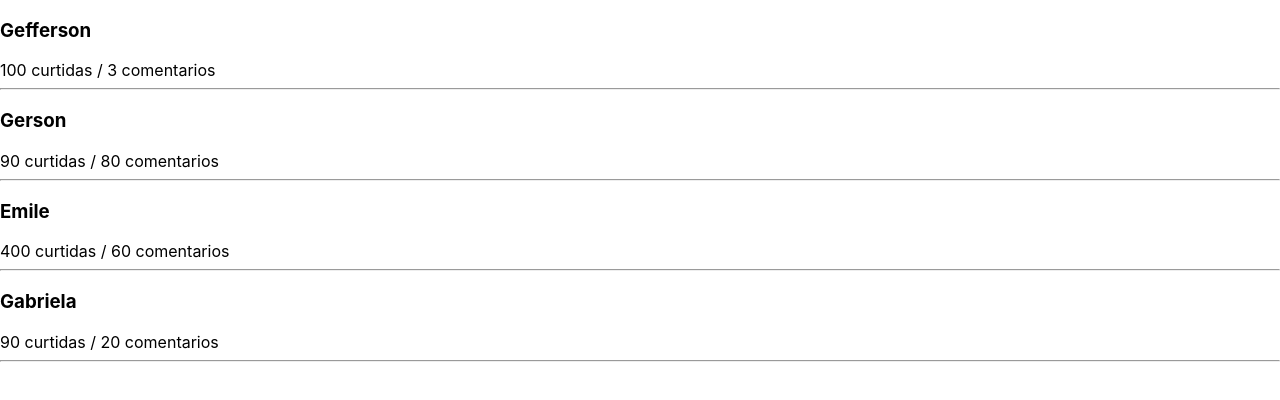
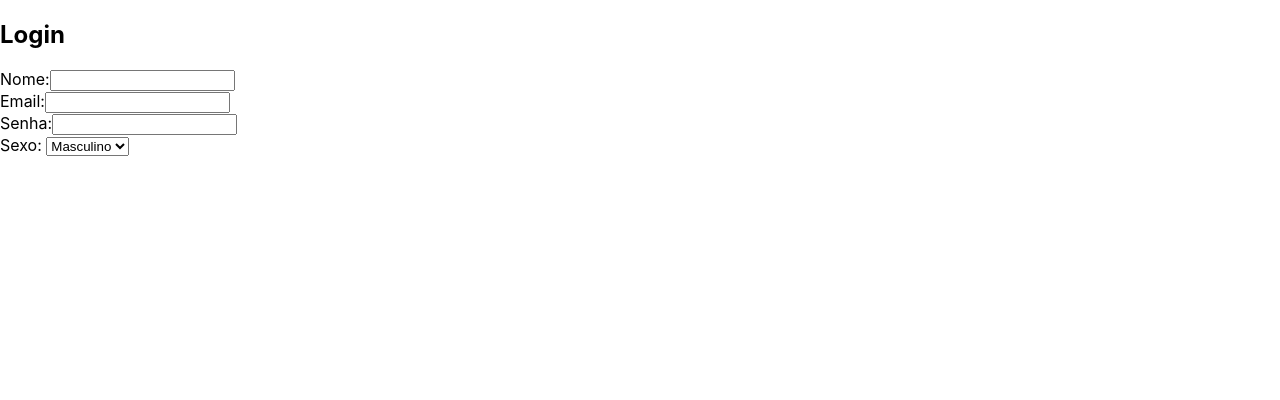
Before and after one commit to GeffersonST/Curso-React, a React (Create React App) app: page / in a window 1280 px wide. Shown: the top 400 px of the page. Built offline with nearby package versions, Linux system fonts and the light colour scheme.

Commit message:
Formulário

```diff
--- a/src/App.js
+++ b/src/App.js
@@ -1,30 +1,66 @@
 import React, { Component } from "react";
-import Feed from "./components/Feed";
+
 class App extends Component {
   constructor(props) {
     super(props);
     this.state = {
-      feed: [
-        { id: 1, username: "Gefferson", curtidas: 100, comentarios: 3 },
-        { id: 2, username: "Gerson", curtidas: 90, comentarios: 80 },
-        { id: 3, username: "Emile", curtidas: 400, comentarios: 60 },
-        { id: 3, username: "Gabriela", curtidas: 90, comentarios: 20 },
-      ],
+      form: {
+        nome: "",
+        email: "",
+        senha: "",
+        sexo: "",
+      },
     };
+    this.dadosForm = this.dadosForm.bind(this);
   }
+  dadosForm(e) {
+    let form = this.state.form;
+    form[e.target.name] = e.target.value;
+    this.setState({ form: form });
+  }
+
   render() {
     return (
       <div>
-        {this.state.feed.map((item) => {
-          return (
-            <Feed
-              id={item.id}
-              username={item.username}
-              curtidas={item.curtidas}
-              comentarios={item.comentarios}
-            />
-          );
-        })}
+        <h2> Login</h2>
+        Nome:
+        <input
+          type="text"
+          name="nome"
+          value={this.state.form.nome}
+          onChange={this.dadosForm}
+        />{" "}
+        <br />
+        Email:
+        <input
+          type="email"
+          name="email"
+          value={this.state.form.email}
+          onChange={this.dadosForm}
+        />{" "}
+        <br />
+        Senha:
+        <input
+          type="password"
+          name="senha"
+          value={this.state.form.senha}
+          onChange={this.dadosForm}
+        />{" "}
+        <br />
+        Sexo:{" "}
+        <select
+          name="sexo"
+          value={this.state.form.sexo}
+          onChange={this.dadosForm}
+        >
+          <option value="masculino">Masculino</option>
+          <option value="feminino">Feminino</option>
+        </select>
+        <div>
+          <h3>{this.state.form.email}</h3>
+          <h3>{this.state.form.senha}</h3>
+          <h3>{this.state.form.sexo}</h3>
+        </div>
       </div>
     );
   }
--- a/src/components/Feed/index.js
+++ /dev/null
@@ -1,15 +0,0 @@
-import React, { Component } from "react";
-class Feed extends Component {
-  render() {
-    return (
-      <div key={this.props.id}>
-        <h3>{this.props.username}</h3>
-        <a>
-          {this.props.curtidas} curtidas / {this.props.comentarios} comentarios
-        </a>
-        <hr />
-      </div>
-    );
-  }
-}
-export default Feed;
```
